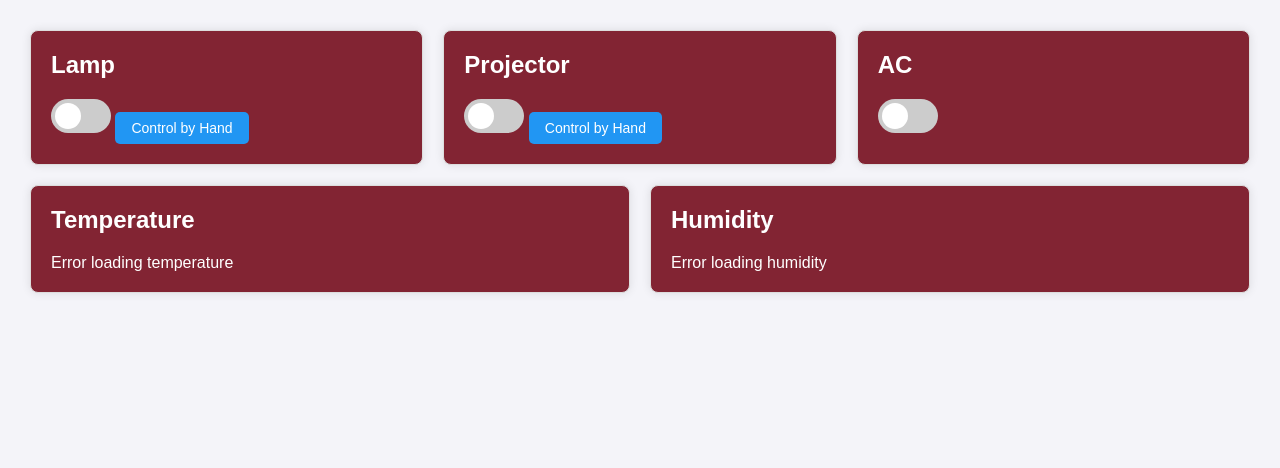
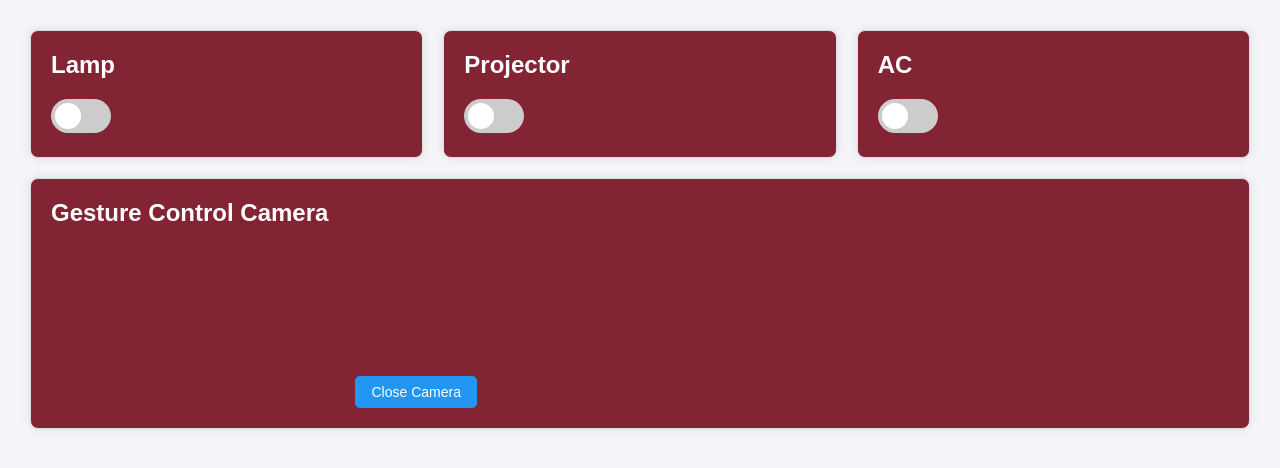
Before and after one commit to jeries-123/smartclass-dux, a Flask app: page / in a window 1280 px wide. Shown: the part 70-538 px from the top of the page. Run offline with Flask 3, Linux system fonts and the light colour scheme.

Commit message:
debuging 2

```diff
--- a/app.py
+++ b/app.py
@@ -1,17 +1,7 @@
-import cv2
-import mediapipe as mp
 import requests
-from flask import Flask, render_template, Response, jsonify, request
+from flask import Flask, render_template, jsonify, request
 
 app = Flask(__name__)
-
-# For Mediapipe hand detection
-mp_hands = mp.solutions.hands
-hands = mp_hands.Hands(max_num_hands=1, min_detection_confidence=0.7, min_tracking_confidence=0.7)
-mp_draw = mp.solutions.drawing_utils
-
-# Track the last gesture to avoid repeated API calls
-last_gesture = None
 
 # Control device state
 devices = {
@@ -25,22 +15,6 @@ devices = {
 def index():
     return render_template('index.html')
 
-# API to fetch sensor data (temperature & humidity) from the remote API
-@app.route('/sensor_data', methods=['GET'])
-def get_sensor_data():
-    try:
-        # Fetch temperature and humidity data from the remote API
-        url = 'https://smartclass.loca.lt/sensor_data'
-        response = requests.get(url)
-        if response.status_code == 200:
-            return jsonify(response.json())
-        else:
-            print(f"Error: Failed to fetch sensor data, status code: {response.status_code}")
-            return jsonify({"error": "Failed to fetch sensor data"}), response.status_code
-    except Exception as e:
-        print(f"Error: Unable to reach the sensor data API: {str(e)}")
-        return jsonify({"error": "Unable to reach the sensor data API"}), 502
-
 # API to control devices via switch
 @app.route('/control', methods=['POST'])
 def control_device():
@@ -50,70 +24,15 @@ def control_device():
     if device in devices:
         devices[device] = action
         print(f"Device '{device}' set to '{action}'")
-        # Send control request to the remote API (for actual control)
+        # Send control request to the remote API
         send_control_request(device, action)
         return jsonify({"status": "success", "device": device, "action": action})
     else:
         return jsonify({"status": "error", "message": "Invalid device"}), 400
 
-# Route to stream video with hand detection for lamp and projector control
-@app.route('/video_feed/<device>')
-def video_feed(device):
-    return Response(generate_frames(device), mimetype='multipart/x-mixed-replace; boundary=frame')
-
-# Function to capture video and detect hands for lamp or projector control
-def generate_frames(device):
-    global last_gesture
-
-    cap = cv2.VideoCapture(0)  # Use the first camera (0)
-
-    if not cap.isOpened():
-        print("Error: Could not open video source.")
-        return
-
-    while True:
-        success, frame = cap.read()
-        if not success:
-            break
-        else:
-            # Convert the frame to RGB for Mediapipe processing
-            rgb_frame = cv2.cvtColor(frame, cv2.COLOR_BGR2RGB)
-
-            # Process the frame with Mediapipe Hands
-            result = hands.process(rgb_frame)
-
-            if result.multi_hand_landmarks:
-                for hand_landmarks in result.multi_hand_landmarks:
-                    mp_draw.draw_landmarks(frame, hand_landmarks, mp_hands.HAND_CONNECTIONS)
-
-                    # Detect gesture: check thumb and index tip positions for "on" or "off"
-                    thumb_tip = hand_landmarks.landmark[mp_hands.HandLandmark.THUMB_TIP]
-                    index_tip = hand_landmarks.landmark[mp_hands.HandLandmark.INDEX_FINGER_TIP]
-
-                    # Determine gesture
-                    gesture = "off" if thumb_tip.y > index_tip.y else "on"
-
-                    # Only control device (lamp or projector) if the gesture changes
-                    if gesture != last_gesture:
-                        print(f"Gesture recognized for {device}: {gesture}")
-                        send_control_request(device, gesture)  # Send control request to API
-                        last_gesture = gesture
-
-            # Encode the frame for streaming to the web
-            ret, buffer = cv2.imencode('.jpg', frame)
-            frame = buffer.tobytes()
-
-            # Yield the frame to be displayed in the browser
-            yield (b'--frame\r\n'
-                   b'Content-Type: image/jpeg\r\n\r\n' + frame + b'\r\n')
-
-    # Release the video capture
-    cap.release()
-
 # Function to send device control request to the remote API
 def send_control_request(device, action):
     try:
-        # Sending a POST request to the remote control API
         url = 'https://smartclass.loca.lt/control'
         response = requests.post(url, data={'device': device, 'action': action})
 
@@ -124,6 +43,5 @@ def send_control_request(device, action):
     except Exception as e:
         print(f"Error sending control request: {str(e)}")
 
-
 if __name__ == '__main__':
     app.run(debug=True)
--- a/templates/index.html
+++ b/templates/index.html
@@ -19,7 +19,6 @@
             <label class="switch" id="lampSwitch" onclick="toggleSwitch('lamp', this)">
                 <span class="slider"></span>
             </label>
-            <button onclick="toggleCamera('lamp')">Control by Hand</button>
         </div>
 
         <!-- Projector Control -->
@@ -28,7 +27,6 @@
             <label class="switch" id="projectorSwitch" onclick="toggleSwitch('projector', this)">
                 <span class="slider"></span>
             </label>
-            <button onclick="toggleCamera('projector')">Control by Hand</button>
         </div>
 
         <!-- AC Control -->
@@ -39,52 +37,23 @@
             </label>
         </div>
 
-        <!-- Temperature Display -->
+        <!-- Camera Control -->
         <div class="component-box">
-            <h2>Temperature</h2>
-            <div id="temperatureDisplay">Loading...</div>
-        </div>
-
-        <!-- Humidity Display -->
-        <div class="component-box">
-            <h2>Humidity</h2>
-            <div id="humidityDisplay">Loading...</div>
+            <h2>Gesture Control Camera</h2>
+            <video id="video" autoplay></video>
+            <button onclick="closeCamera()">Close Camera</button>
         </div>
     </div>
 
-    <!-- Camera Feed -->
-    <div id="cameraControl" style="display:none;">
-        <h2>Gesture Control Camera</h2>
-        <button onclick="closeCamera()">Close Camera</button>
-        <video id="cameraFeed" autoplay></video>
-    </div>
-
     <script>
-        let currentCameraDevice = null;
-
-        // Access the camera from the browser
-        async function startCamera() {
-            const constraints = {
-                video: true
-            };
-
-            try {
-                const stream = await navigator.mediaDevices.getUserMedia(constraints);
-                document.getElementById('cameraFeed').srcObject = stream;
-            } catch (error) {
-                console.error('Error accessing the camera:', error);
-            }
-        }
+        let currentDevice = null;
 
         // Toggle switch for devices
         function toggleSwitch(device, element) {
             let isOn = element.classList.contains('on');
             let action = isOn ? 'off' : 'on';
 
-            // Send control request to the API
             controlDevice(device, action);
-
-            // Toggle UI switch
             element.classList.toggle('on');
         }
 
@@ -109,57 +78,27 @@
             });
         }
 
-        // Toggle camera for gesture control
-        function toggleCamera(device) {
-            if (currentCameraDevice === device) {
-                closeCamera();
-            } else {
-                startCamera();  // Start the browser camera
-                document.getElementById('cameraControl').style.display = 'block';
-                currentCameraDevice = device;
-            }
+        // Access the camera for gesture control
+        async function initCamera() {
+            const video = document.getElementById('video');
+            const stream = await navigator.mediaDevices.getUserMedia({ video: true });
+            video.srcObject = stream;
+
+            // Add gesture detection logic here if needed
         }
 
         // Close the camera feed
         function closeCamera() {
-            document.getElementById('cameraFeed').srcObject = null;
-            document.getElementById('cameraControl').style.display = 'none';
-            currentCameraDevice = null;
+            const video = document.getElementById('video');
+            const stream = video.srcObject;
+            if (stream) {
+                stream.getTracks().forEach(track => track.stop());
+            }
+            video.srcObject = null;
         }
 
-        function updateSensors() {
-            // Fetch temperature and humidity from the control API
-            fetch('https://smartclass.loca.lt/control', {
-                method: 'POST',
-                headers: {
-                    'Content-Type': 'application/x-www-form-urlencoded'
-                },
-                body: new URLSearchParams({
-                    'action': 'get_sensor_data'  // Custom action to fetch sensor data
-                })
-            })
-            .then(response => response.json())
-            .then(data => {
-                if (data.temperature && data.humidity) {
-                    document.getElementById('temperatureDisplay').textContent = `${data.temperature} °C`;
-                    document.getElementById('humidityDisplay').textContent = `${data.humidity} %`;
-                } else {
-                    document.getElementById('temperatureDisplay').textContent = 'Error loading temperature';
-                    document.getElementById('humidityDisplay').textContent = 'Error loading humidity';
-                }
-            })
-            .catch(error => {
-                console.error('Error fetching sensor data:', error);
-                document.getElementById('temperatureDisplay').textContent = 'Error loading temperature';
-                document.getElementById('humidityDisplay').textContent = 'Error loading humidity';
-            });
-        }
-
-        // Fetch sensor data every 5 seconds
-        setInterval(updateSensors, 5000);
-
-        // Initial call to update sensors
-        updateSensors();
+        // Initialize the camera on page load
+        window.onload = initCamera;
     </script>
 </body>
 </html>
```
